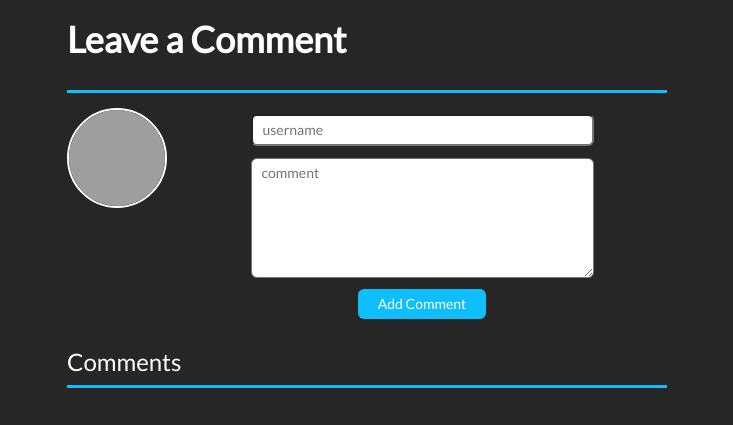
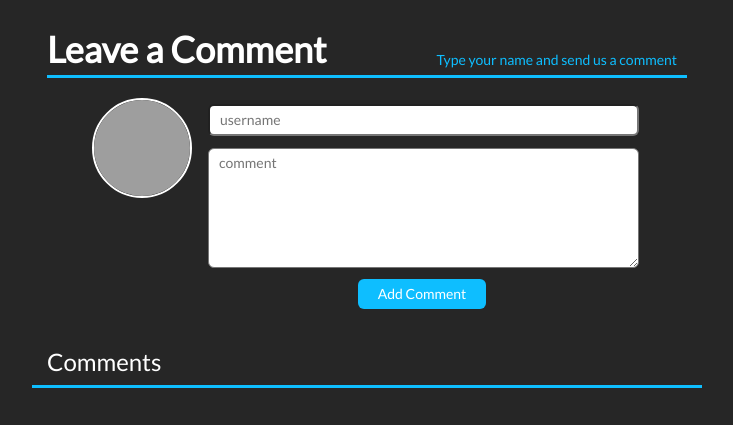
Before and after one commit to rjoyce6/HW9-CommentingApp, a plain HTML site: page index.html in a window 1280 px wide. Shown: the whole page, without its empty margins (273-1006 px from the left). Drawn offline with nearby package versions, Linux system fonts and the light colour scheme; grey boxes are pictures that could not be loaded.

Commit message:
Update Layout

```diff
--- a/css/style.css
+++ b/css/style.css
@@ -19,7 +19,7 @@ body {
 
 .comment-app {
   margin: 20px auto;
-  max-width: 600px;
+  max-width: 640px;
   width: 100%;
 }
 
@@ -32,33 +32,41 @@ body {
   margin-bottom: auto;
 }
 
-header {
-  width: 100%;
+header, .comment-title {
   border-bottom: 3px solid #0ebeff;
+}
+
+.comment-subtitle{
+  color: #0ebeff;
+  margin: 20px 0 5px;
+  text-align: right;
 }
 
 /*changing title style*/
 h1 {
-  margin: 10px  0;
-  font-weight: 900;
+  margin: 10px  0 0;
+  font-weight: bold;
   color: white;
   text-align: left;
 }
 
 h3 {
   color: white;
-  margin: 30px 0 10px;
-  padding-bottom: 10px;
+  margin: 20px 0 10px;
   text-align: left;
-  border-bottom: 3px solid #0ebeff;
+}
+
+/*Form area width*/
+.form-area, ul {
+  margin: 20px auto;
+  max-width: 550px;
 }
 
 /*Changing input box style*/
 input, textarea {
   padding: 4px 10px;
   margin: 0 auto;
-  width: 70%;
-  min-width: 200px;
+  width: 98%;
   margin: 6px;
   border-radius: 6px;
   box-shadow: rgba(0, 0, 0, 0.8);
@@ -89,6 +97,7 @@ p {
   padding: 10px 10px 0;
 }
 
+
 .results {
   color: black;
   font-size: 16px;
@@ -114,12 +123,12 @@ li {
 }
 
 .color1 {
-  background-color: #cae9ee;
+  background-color: #e6f8ff;
   border-radius: 6px;
 }
 
 .color2 {
-  background-color: #dbe6eb;
+  background-color:  #99e4ff;
   border-radius: 6px;
 }
 
@@ -147,7 +156,7 @@ span {
   float: left;
 }
 
-.delete-button {
+.delete-button, .comment-button {
   float: right;
   background: transparent;
   border: none;
@@ -158,6 +167,6 @@ span {
   border-radius: 3px;
 }
 
-.delete-button:hover {
-  background-color: rgba(3, 169, 244, 0.1);
+.delete-button:hover, .comment-button:hover {
+  background-color: rgba(3, 169, 244, 0.3);
 }
--- a/index.html
+++ b/index.html
@@ -22,13 +22,19 @@
     <div class="comment-app">
       <!-- Title of page -->
       <header>
-        <h1>Leave a Comment</h1>
-        <br>
+        <div class="row">
+          <div class="col-md-6">
+            <h1>Leave a Comment</h1>
+          </div>
+          <div class="col-md-6 leave-comment">
+            <p class="comment-subtitle">Type your name and send us a comment</p>
+          </div>
+        </div>
       </header>
 
 
       <!-- Form -->
-      <div class="media">
+      <div class="media form-area">
         <div class="media-left">
           <img id="image" class="media-object" src="http://lorempixel.com/100/100/people" alt="">
         </div>
@@ -45,17 +51,20 @@
         </div>
       </div>
 
-
     <!-- comments -->
     <div class="comments">
-      <h3> Comments</h3>
+      <div class="row comment-title">
+        <div class="col-md-6">
+          <h3> Comments</h3>
+        </div>
+        <div class="col-md-6">
+          <a href="#"> <p id="num-comment" class="comment-subtitle"></p></a>
+        </div>
+      </div>
       <br>
 
       <ul id="results" class="media-list comment-list">
       </ul>
-    </div>
-
-
     </div>
 
 
--- a/js/app.js
+++ b/js/app.js
@@ -4,8 +4,9 @@
 //starting indexes
 var changeColor = 1;
 var index = 0;
+var count = 1;
 
-//get time
+//create an array with the months of the year
 var month = ["Jan","Feb","Mar","Apr", "May","Jun","Jul","Aug",
              "Sep", "Oct", "Nov", "Dec"];
 
@@ -14,14 +15,15 @@ var month = ["Jan","Feb","Mar","Apr", "May","Jun","Jul","Aug",
 //------------------------------------------------------------------
 document.getElementById('clickMe').onclick = function (){ commentingApp()};
 
+
 function commentingApp (){
   // Store the user data
   var userName = document.getElementById('name').value;
   var userComment = document.getElementById('comment').value;
   var userImage = document.getElementById('image').src;
 
-  console.log(userName);
-  console.log(userComment);
+  console.log("User Name: "+userName);
+  console.log("User Comment: "+userComment);
 
   //Check that the inpunt and the textarea are not empty
   if(userName === "") {
@@ -62,7 +64,6 @@ function commentingApp (){
   var newCommentText = document.createTextNode(userComment);
   var newDate = new Date();
   var date = month[newDate.getMonth()] + " "+ newDate.getDate()+ ", "+newDate.getFullYear();
-  console.log(date);
   var newUserText = document.createTextNode( userName + "  |  " + date + "  ·  "+ getTimeAMPM(newDate) );
 
   // create paragraph and add text to it
@@ -86,16 +87,13 @@ function commentingApp (){
   newButton.appendChild(newButtonText);
   commentDiv.appendChild(newButton);
 
-
   //changing background color of even lists
   if (changeColor%2 === 0 )
   {
     commentDiv.className = 'media-body color1';
-    console.log(changeColor);
   } else {
     commentDiv.className = 'media-body color2';
   }
-
 
   //clear values of input and text
   document.getElementById('name').value = "";
@@ -103,9 +101,10 @@ function commentingApp (){
 
   //delete on click of the delete button
   document.getElementById(newButton.id).onclick = function(){deleteComment(newList.id)};
-
+  console.log(document.getElementById(newButton.id).onclick );
   changeColor++;
   index++;
+  count++;
   return index;
 }
 
@@ -135,17 +134,9 @@ function getTimeAMPM(newDate) {
   } else {
     ampm = 'PM';
   }
-
   var strTime = h + ":" + m + ":" + s + " " + ampm;
-  console.log(strTime);
+  console.log("Time Comment Posted: "+strTime);
   return strTime;
-}
-
-//----------------------------------------------------------------------------
-
-for (var i = 0; i <= index; i++) {
-  var idButton = document.getElementById('button'+i);
-  console.log(index);
 }
 
 //----------------------------------------------------------------------------
@@ -153,5 +144,4 @@ function deleteComment (commentId){
   var removeList = document.getElementById(commentId);
   var containerList = removeList.parentNode;
   containerList.removeChild(removeList);
-  console.log(commentId);
 }
```
